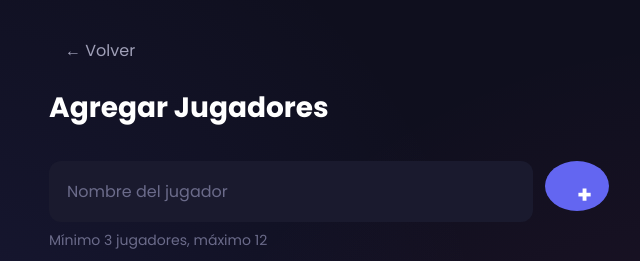
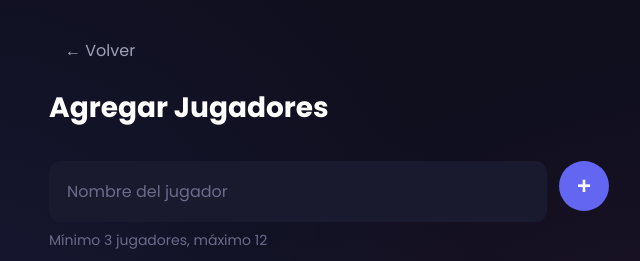
Before and after one commit to anyxlis/impostor-game, a plain HTML site: page index.html in a window 1280 px wide. Both pictures are taken after a click on the button "COMENZAR JUEGO". Shown: the top 261 px of the page, 311-951 px from the left. Drawn offline with nearby package versions, Linux system fonts and the light colour scheme.

Commit message:
descargar impostor

```diff
--- a/index.html
+++ b/index.html
@@ -46,7 +46,7 @@
             <div class="players-input-section">
                 <div class="input-group">
                     <input type="text" id="playerNameInput" placeholder="Nombre del jugador" maxlength="20">
-                    <button class="btn btn-add" onclick="addPlayer()">+</button>
+                    <button class="agregar" onclick="addPlayer()">+</button>
                 </div>
                 <p class="helper-text">Mínimo 3 jugadores, máximo 12</p>
             </div>
--- a/styles.css
+++ b/styles.css
@@ -143,6 +143,20 @@ body {
     align-items: center;
     min-height: 100vh;
     padding: 40px 20px;
+}
+
+.agregar{
+    width: 50px;
+    height: 50px;
+    border-radius: 50%;
+    background: var(--primary);
+    color: white;
+    font-size: 24px;
+    font-weight: 700;
+    border: none;
+    cursor: pointer;
+    transition: all var(--transition-base);
+    flex-shrink: 0;
 }
 
 /* Buttons */
```
